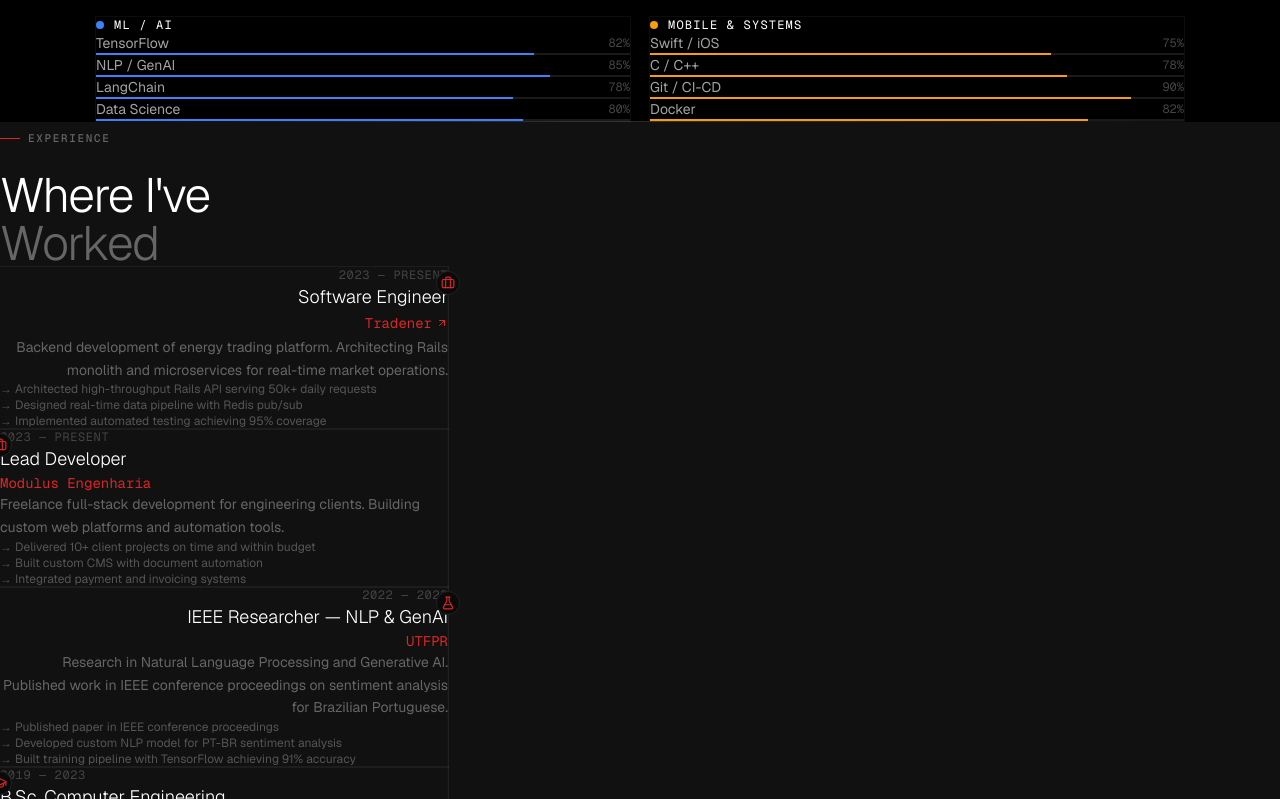
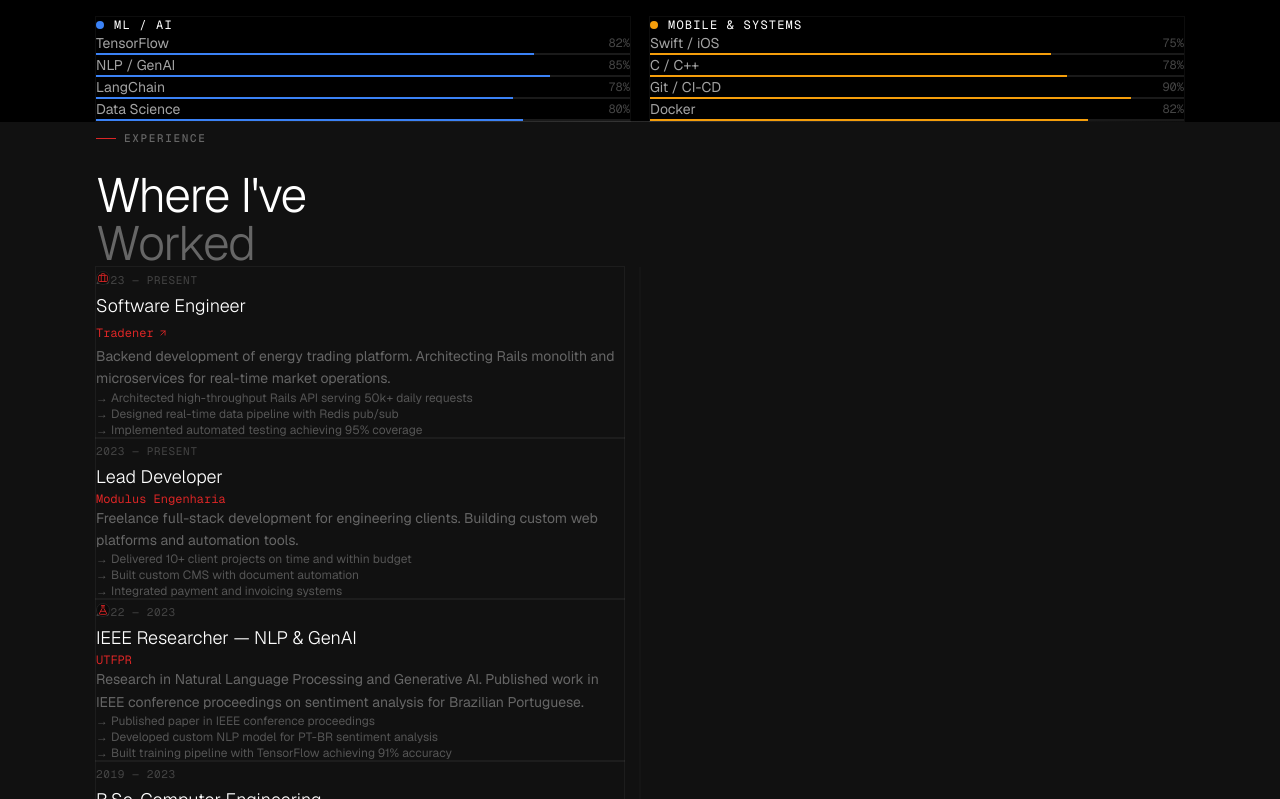
Before and after one commit to Renzo-Tognella/Portfolio, a Next.js app: page / in a window 1280 px wide. Shown: the part 2321-3120 px from the top of the page. Built offline with nearby package versions, Linux system fonts and the light colour scheme.

Commit message:
fix: experience — mobile-first timeline (always left), responsive card padding, fluid text, container-section

```diff
--- a/components/sections/experience.tsx
+++ b/components/sections/experience.tsx
@@ -22,37 +22,22 @@
       const section = sectionRef.current;
       if (!section) return;
 
-      // Animate timeline line
       gsap.fromTo(
         ".timeline-line-fill",
         { scaleY: 0 },
         {
-          scaleY: 1,
-          duration: 1.5,
-          ease: "power3.out",
-          scrollTrigger: {
-            trigger: section,
-            start: "top 60%",
-            end: "bottom 40%",
-            scrub: 1,
-          },
+          scaleY: 1, duration: 1.5, ease: "power3.out",
+          scrollTrigger: { trigger: section, start: "top 60%", end: "bottom 40%", scrub: 1 },
         }
       );
 
-      // Animate each item
-      gsap.utils.toArray<HTMLElement>(".experience-item").forEach((el, i) => {
+      gsap.utils.toArray<HTMLElement>(".experience-item").forEach((el) => {
         gsap.fromTo(
           el,
-          { x: i % 2 === 0 ? -40 : 40, opacity: 0 },
+          { y: 40, opacity: 0 },
           {
-            x: 0,
-            opacity: 1,
-            duration: 0.8,
-            ease: "power3.out",
-            scrollTrigger: {
-              trigger: el,
-              start: "top 85%",
-            },
+            y: 0, opacity: 1, duration: 0.8, ease: "power3.out",
+            scrollTrigger: { trigger: el, start: "top 88%" },
           }
         );
       });
@@ -65,59 +50,51 @@
     <section
       ref={sectionRef}
       id="experience"
-      className="section-elevated relative px-6 py-[120px] md:py-[160px]"
+      className="section-elevated relative py-16 sm:py-24 md:py-32 lg:py-40"
     >
-      <div className="mx-auto max-w-4xl">
+      <div className="container-section">
         <div className="section-label">Experience</div>
 
-        <h2 className="text-3xl font-light tracking-tight text-white md:text-5xl">
-          Where I've<br />
+        <h2 className="text-2xl font-light tracking-tight text-white sm:text-3xl md:text-4xl lg:text-5xl">
+          Where I&apos;ve<br />
           <span className="text-[#666]">Worked</span>
         </h2>
 
         {/* Timeline */}
-        <div className="relative mt-16">
-          {/* Vertical line */}
-          <div className="absolute left-[11px] top-0 h-full w-[1px] bg-[#1a1a1a] md:left-1/2 md:-translate-x-1/2">
+        <div className="relative mt-10 sm:mt-12 md:mt-16">
+          {/* Vertical line — always left on mobile, center on md+ */}
+          <div className="absolute left-[7px] top-0 h-full w-px bg-[#1a1a1a] md:left-1/2 md:-translate-x-1/2">
             <div className="timeline-line-fill h-full w-full origin-top bg-[#dc2626]" />
           </div>
 
-          <div className="space-y-12">
+          <div className="space-y-8 md:space-y-10">
             {experiences.map((exp, i) => (
               <div
                 key={exp.id}
-                className={`experience-item relative pl-10 md:w-1/2 ${
-                  i % 2 === 0
-                    ? "md:pr-12 md:text-right"
-                    : "md:ml-auto md:pl-12"
+                className={`experience-item relative pl-8 md:w-[calc(50%-16px)] ${
+                  i % 2 === 0 ? "md:mr-auto md:pr-0" : "md:ml-auto md:pl-0"
                 }`}
               >
                 {/* Dot */}
                 <div
-                  className={`absolute top-1 flex h-6 w-6 items-center justify-center rounded-full border border-[#222] bg-[#0a0a0a] ${
+                  className={`absolute top-0 flex h-[14px] w-[14px] items-center justify-center rounded-full border border-[#222] bg-[#0a0a0a] md:top-1 ${
                     i % 2 === 0
-                      ? "left-0 md:left-auto md:-right-3"
-                      : "left-0 md:-left-3"
+                      ? "left-0 md:-right-[calc(50%+22px)]"
+                      : "left-0 md:-left-[calc(50%+22px)]"
                   }`}
                 >
-                  <div className="text-[#dc2626]">
+                  <div className="scale-75 text-[#dc2626]">
                     {typeIcons[exp.type]}
                   </div>
                 </div>
 
-                {/* Content */}
-                <div className="shadow-border p-6 transition-all duration-300 hover:bg-[#1a1a1a]">
-                  <div
-                    className={`flex items-center gap-2 ${
-                      i % 2 === 0 ? "md:justify-end" : ""
-                    }`}
-                  >
-                    <span className="font-mono text-xs tracking-wider uppercase text-[#444]">
-                      {exp.period}
-                    </span>
-                  </div>
+                {/* Content card */}
+                <div className="shadow-border p-4 transition-all duration-300 hover:bg-[#1a1a1a] sm:p-5 md:p-6">
+                  <span className="font-mono text-[10px] tracking-[0.06em] uppercase text-[#444] sm:text-[11px]">
+                    {exp.period}
+                  </span>
 
-                  <h3 className="mt-2 text-lg font-light text-white">
+                  <h3 className="mt-2 text-base font-light text-white sm:text-lg">
                     {exp.role}
                   </h3>
 
@@ -126,30 +103,25 @@
                       href={exp.companyUrl}
                       target="_blank"
                       rel="noopener noreferrer"
-                      className="mt-1 inline-flex items-center gap-1 font-mono text-sm text-[#dc2626] transition-opacity hover:opacity-70"
+                      className="mt-1 inline-flex items-center gap-1 font-mono text-[11px] text-[#dc2626] transition-opacity hover:opacity-70 sm:text-xs"
                     >
                       {exp.company}
-                      <ArrowUpRight size={12} />
+                      <ArrowUpRight size={10} />
                     </a>
                   ) : (
-                    <p className="mt-1 font-mono text-sm text-[#dc2626]">
+                    <p className="mt-1 font-mono text-[11px] text-[#dc2626] sm:text-xs">
                       {exp.company}
                     </p>
                   )}
 
-                  <p className="mt-3 text-sm leading-relaxed text-[#666]">
+                  <p className="mt-3 text-xs leading-relaxed text-[#666] sm:text-sm sm:leading-[1.6]">
                     {exp.description}
                   </p>
 
-                  <ul
-                    className={`mt-4 space-y-1.5 ${i % 2 === 0 ? "md:text-left" : ""}`}
-                  >
+                  <ul className="mt-3 space-y-1">
                     {exp.highlights.map((h, hi) => (
-                      <li
-                        key={hi}
-                        className="text-xs text-[#555]"
-                      >
-                        → {h}
+                      <li key={hi} className="text-[11px] text-[#555] sm:text-xs">
+                        &rarr; {h}
                       </li>
                     ))}
                   </ul>
@@ -159,7 +131,7 @@
           </div>
         </div>
 
-        <div className="reveal-line mt-20" />
+        <div className="reveal-line mt-12 sm:mt-16 md:mt-20" />
       </div>
     </section>
   );
```
